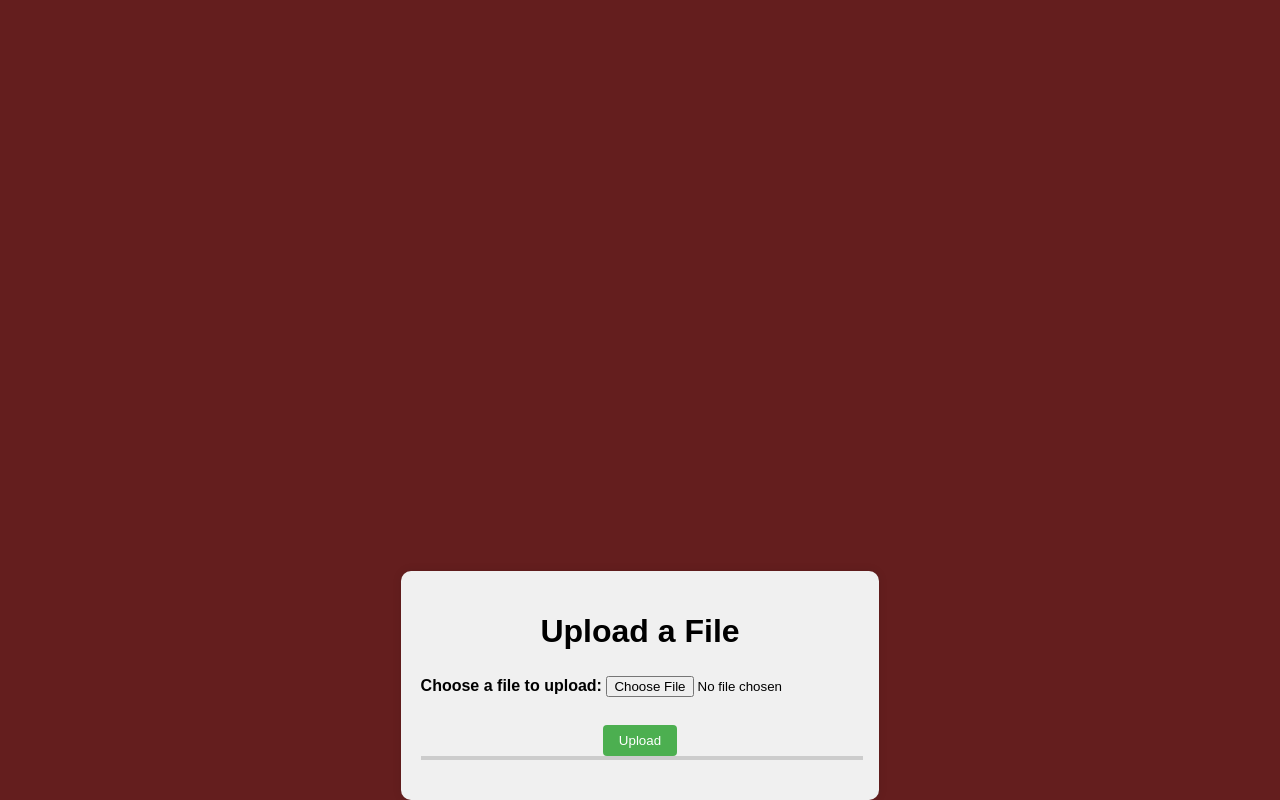
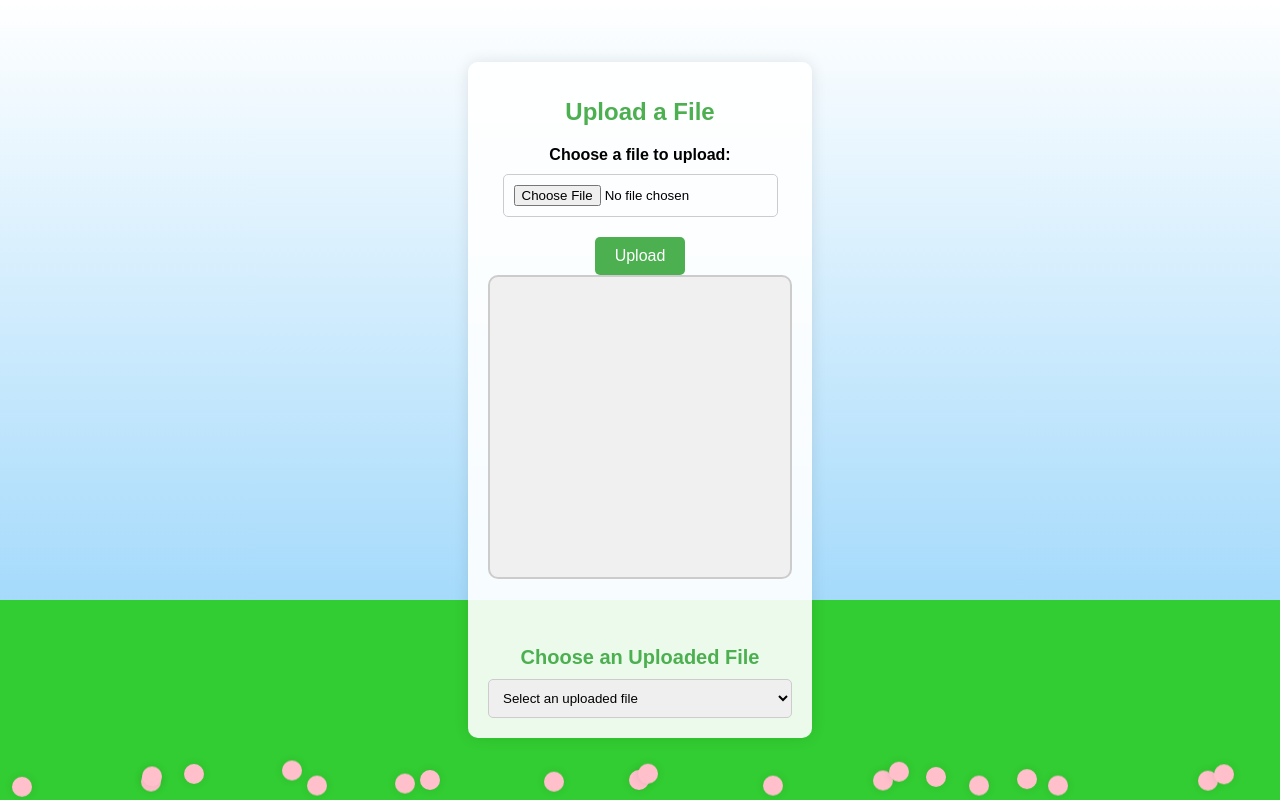
Before and after one commit to Vinelless/tester, a website: page index.html in a window 1280 px wide. Drawn offline with Linux system fonts and the light colour scheme; no server answers.

Commit message:
Update index.html

```diff
--- a/index.html
+++ b/index.html
@@ -12,62 +12,175 @@
             align-items: center;
             height: 100vh;
             margin: 0;
-            font-family: Arial, sans-serif;
-            background-color: rgb(100, 30, 30);
+            font-family: 'Arial', sans-serif;
+            background: linear-gradient(to top, #87CEFA, #ffffff); /* Sky background */
+            overflow: hidden;
+            position: relative;
         }
 
         .container {
+            display: flex;
+            flex-direction: column;
+            align-items: center;
             text-align: center;
             max-width: 600px;
             padding: 20px;
+            background-color: rgba(255, 255, 255, 0.9); /* Semi-transparent white */
+            border-radius: 10px;
+            box-shadow: 0 0 15px rgba(0, 0, 0, 0.1);
+            z-index: 1;
+        }
+
+        .container h1 {
+            font-size: 24px;
+            margin-bottom: 20px;
+            color: #4CAF50;
+        }
+
+        .image-container {
+    width: 300px; /* Initial width */
+    height: 300px; /* Initial height */
+    border: 2px solid #ccc;
+    display: flex;
+    justify-content: center;
+    align-items: center;
+    overflow: hidden;
     background-color: #f0f0f0;
+    margin-bottom: 20px;
+    transition: border-radius 0.3s ease;
     border-radius: 10px;
-            box-shadow: 0 0 10px rgba(0, 0, 0, 0.1);
-            margin-top: auto; /* Pushes container to the top */
+}
+
+.image-container img, .image-container video {
+    width: 100%; /* Initially fill width */
+    height: 100%; /* Initially fill height */
+    object-fit: cover; /* Cover to fill the container */
+}
+
+
+        form {
+            display: flex;
+            flex-direction: column;
+            align-items: center;
+        }
+
+        label {
+            font-weight: bold;
+            margin-bottom: 10px;
+        }
+
+        input[type="file"] {
+            padding: 10px;
+            border: 1px solid #ccc;
+            border-radius: 5px;
+            margin-bottom: 20px;
+            cursor: pointer;
+        }
+
+        button[type="submit"] {
+            padding: 10px 20px;
+            background-color: #4CAF50;
+            color: white;
+            border: none;
+            cursor: pointer;
+            border-radius: 5px;
+            font-size: 16px;
+            transition: background-color 0.3s ease;
+        }
+
+        button[type="submit"]:hover {
+            background-color: #45a049;
+        }
+
+        #uploadedFilesSection {
+            margin-top: 30px;
+            width: 100%;
+        }
+
+        #uploadedFilesSection h2 {
+            font-size: 20px;
+            margin-bottom: 10px;
+            color: #4CAF50;
+        }
+
+        #fileList {
+            width: 100%;
+            padding: 10px;
+            border: 1px solid #ccc;
+            border-radius: 5px;
+        }
+
+        @media (max-width: 600px) {
+            .container {
+                padding: 10px;
             }
 
             .image-container {
                 width: 100%;
-            max-width: 600px;
                 height: auto;
-            border: 2px solid #ccc;
-            display: flex;
-            justify-content: center;
-            align-items: center;
-            margin-bottom: 20px;
+            }
+
+            button[type="submit"] {
+                width: 100%;
+                padding: 10px;
+            }
+        }
+
+        /* Animation for grass and flowers */
+        .grass {
+            position: absolute;
+            bottom: 0;
+            width: 100%;
+            height: 200px;
+            background: #32CD32;
             overflow: hidden;
         }
 
-        .image-container img, .image-container video {
-            width: 100%;
-            height: auto;
-            object-fit: contain;
+        .grass:before {
+            content: '';
+            position: absolute;
+            top: -100px;
+            width: 200%;
+            height: 200%;
+            background: radial-gradient(circle, transparent 20%, #32CD32 20%) repeat-x;
+            animation: grassWave 10s linear infinite;
         }
 
-        form {
-            text-align: center;
+        @keyframes grassWave {
+            from {
+                transform: translateX(0);
+            }
+            to {
+                transform: translateX(-50%);
+            }
         }
 
-        label {
-            font-weight: bold;
+        .flowers {
+            position: absolute;
+            bottom: 0;
+            width: 100%;
+            height: 100%;
+            pointer-events: none;
         }
 
-        input[type="file"] {
-            margin-top: 5px;
+        .flower {
+            position: absolute;
+            bottom: 0;
+            width: 20px;
+            height: 20px;
+            background: pink;
+            border-radius: 50%;
+            box-shadow: 0 0 10px rgba(0, 0, 0, 0.1);
+            animation: flowerFloat 5s linear infinite;
         }
 
-        button[type="submit"] {
-            margin-top: 10px;
-            padding: 8px 16px;
-            background-color: #4CAF50;
-            color: white;
-            border: none;
-            cursor: pointer;
-            border-radius: 4px;
+        @keyframes flowerFloat {
+            from {
+                transform: translateY(0);
             }
-
-        button[type="submit"]:hover {
-            background-color: #45a049;
+            to {
+                transform: translateY(-20px);
+            }
         }
     </style>
 </head>
@@ -77,20 +190,47 @@
         <form action="/upload" method="post" enctype="multipart/form-data">
             <label for="file">Choose a file to upload:</label>
             <input type="file" id="file" name="file" accept=".jpg,.jpeg,.png,.gif,.mp4,.mov,.avi" required>
-            <br><br>
             <button type="submit">Upload</button>
         </form>
 
-        <!-- Container for displaying uploaded image or video -->
         <div class="image-container" id="imageContainer">
             <!-- JavaScript will dynamically add the uploaded image or video here -->
         </div>
+
+        <div id="uploadedFilesSection">
+            <h2>Choose an Uploaded File</h2>
+            <select id="fileList">
+                <option value="">Select an uploaded file</option>
+            </select>
+        </div>
     </div>
 
-    <!-- Script to display uploaded image or video -->
+    <div class="grass"></div>
+    <div class="flowers">
+        <!-- JavaScript will dynamically add the flowers here -->
+    </div>
+
     <script>
-        // Function to display the selected image or video
-        document.getElementById('file').addEventListener('change', function() {
+        document.addEventListener('DOMContentLoaded', function() {
+            const fileInput = document.getElementById('file');
+            const fileList = document.getElementById('fileList');
+            const imageContainer = document.getElementById('imageContainer');
+            const flowersContainer = document.querySelector('.flowers');
+
+            // Fetch and display the list of uploaded files
+            fetch('/list-uploads')
+                .then(response => response.json())
+                .then(files => {
+                    files.forEach(file => {
+                        const option = document.createElement('option');
+                        option.value = `/uploads/${file}`;
+                        option.textContent = file;
+                        fileList.appendChild(option);
+                    });
+                })
+                .catch(error => console.error('Error fetching file list:', error));
+
+            fileInput.addEventListener('change', function() {
                 const file = this.files[0];
                 if (file) {
                     const reader = new FileReader();
@@ -101,66 +241,56 @@
                         } else {
                             displayImage(e.target.result);
                         }
-                    localStorage.setItem('uploadedImageOrVideo', e.target.result);
                     };
                     reader.readAsDataURL(file);
                 }
             });
 
-        // Function to display an image
+            fileList.addEventListener('change', function() {
+                const selectedFile = this.value;
+                if (selectedFile) {
+                    const fileExtension = selectedFile.split('.').pop().toLowerCase();
+                    if (['mp4', 'mov', 'avi'].includes(fileExtension)) {
+                        displayVideo(selectedFile);
+                    } else {
+                        displayImage(selectedFile);
+                    }
+                }
+            });
+
             function displayImage(src) {
+                imageContainer.innerHTML = ''; // Clear previous content
                 const imgElement = document.createElement('img');
                 imgElement.src = src;
                 imgElement.alt = 'Uploaded Image';
-            imgElement.onload = function() {
-                const imageContainer = document.getElementById('imageContainer');
-                clearContainer(imageContainer);
-                if (imgElement.width > imgElement.height) {
-                    imgElement.style.height = '100%';
-                    imgElement.style.width = 'auto';
-                } else {
-                    imgElement.style.width = '100%';
-                    imgElement.style.height = 'auto';
-                }
                 imageContainer.appendChild(imgElement);
-            };
             }
 
-        // Function to display a video
             function displayVideo(src) {
+    imageContainer.innerHTML = ''; // Clear previous content
     const videoElement = document.createElement('video');
     videoElement.src = src;
-            videoElement.type = 'video/mp4'; // Assuming mp4 for simplicity
+    videoElement.type = 'video/mp4';
     videoElement.autoplay = true;
     videoElement.loop = true;
     videoElement.controls = true;
-            videoElement.style.width = '100%';
-            videoElement.style.height = 'auto';
-            videoElement.style.objectFit = 'contain';
-            const imageContainer = document.getElementById('imageContainer');
-            clearContainer(imageContainer);
+    videoElement.style.width = '100%'; // Fill width of container
+    videoElement.style.height = '100%'; // Fill height of container
+    videoElement.style.objectFit = 'cover'; // Maintain aspect ratio and fill container
     imageContainer.appendChild(videoElement);
 }
 
-        // Function to clear the container
-        function clearContainer(container) {
-            while (container.firstChild) {
-                container.removeChild(container.firstChild);
+
+            // Add random flowers to the background
+            for (let i = 0; i < 20; i++) {
+                const flower = document.createElement('div');
+                flower.classList.add('flower');
+                flower.style.left = `${Math.random() * 100}%`;
+                flower.style.animationDelay = `${Math.random() * 5}s`;
+                flowersContainer.appendChild(flower);
             }
-        }
+        });
 
-        // Check if there's a previously uploaded image or video in local storage and display it
-        window.onload = function() {
-            const uploadedMedia = localStorage.getItem('uploadedImageOrVideo');
-            if (uploadedMedia) {
-                const fileExtension = uploadedMedia.split(';')[0].split('/')[1];
-                if (['jpg', 'jpeg', 'png', 'gif'].includes(fileExtension)) {
-                    displayImage(uploadedMedia);
-                } else if (['mp4', 'mov', 'avi'].includes(fileExtension)) {
-                    displayVideo(uploadedMedia);
-                }
-            }
-        };
     </script>
 </body>
 </html>
```
Lines whose indentation alone changed are shown as unchanged.
